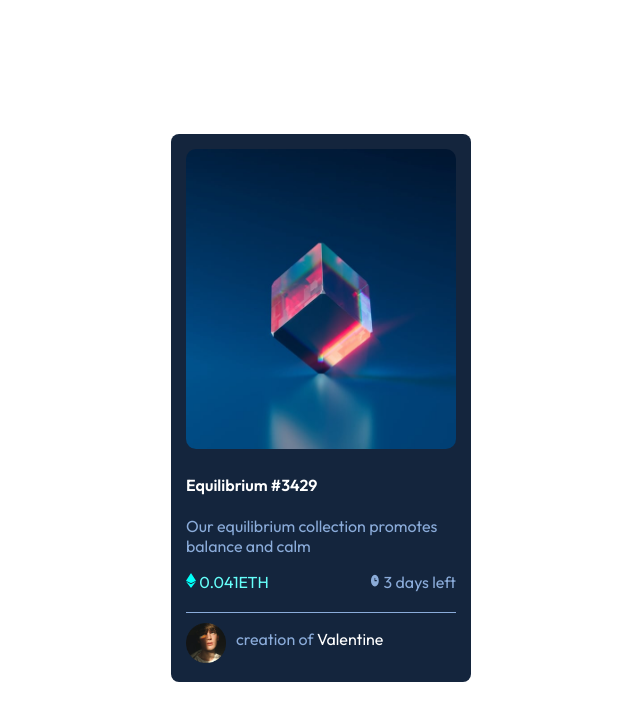
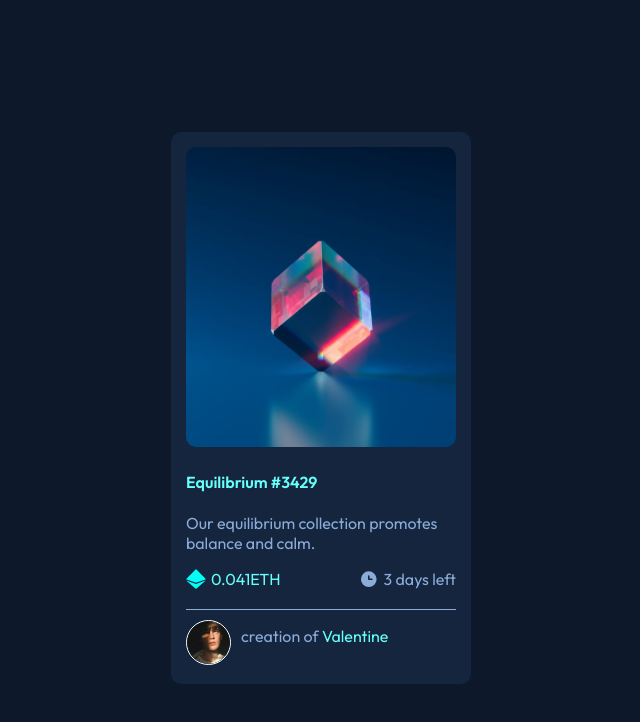
Before and after one commit to valentineudochukwu/valnftcard, a plain HTML site: page index.html in a window 1280 px wide. Shown: the whole page, without its empty margins (319-959 px from the left). Drawn offline with Linux system fonts and the light colour scheme.

Commit message:
add nft card

```diff
--- a/index.html
+++ b/index.html
@@ -13,9 +13,11 @@
 </head>
 <body>
     <div class="nft-card">
+
          <img src="/assets/image-equilibrium.jpg" alt="">
+
          <h4>Equilibrium #3429</h4>
-         <p>Our equilibrium collection promotes <br>balance and calm</p>
+         <p>Our equilibrium collection promotes <br>balance and calm.</p>
         <div class="icons">
             <div class="eth-icon">
              <img src="/assets/icon-ethereum.svg" alt=""> 0.041ETH
--- a/style.css
+++ b/style.css
@@ -8,6 +8,7 @@ body{
     min-height: 100vh;
     align-items: center;
     justify-content: center;
+    background-color:  hsl(217, 54%, 11%);
 }
 .nft-card{
     background-color:hsl(216, 50%, 16%);
@@ -15,30 +16,41 @@ body{
     padding: 15px;
     min-height: 350px;
     min-width: 300px;
-    border-radius: 8px;
+    border-radius: 10px;
 }
 .nft-card img{
     border-radius: 10px;
     height: 300px;
     width: 270px;
 }
+.nft-card img:hover{
+    cursor: pointer;
+}
 .icons img{
-    height: 15px;
-    width: 10px;
+    margin-right: 5px;
+    height: 20px;
+    width: 20px;
 }
 .icons{
     display: flex;
     justify-content: space-between;
 }
 .eth-icon{
+    display: flex;
+    align-items: center;
     color: hsl(178, 100%, 70%);
 }
 
 .clock-icon{
+    display: flex;
+    align-items: center;
     color:hsl(215, 51%, 70%) ;
 }
 .nft-card h4 {
-    color: white;
+    color: hsl(178, 100%, 70%);
+}
+.nft-card h4:hover{
+    cursor: pointer;
 }
 .nft-card p{
     color: hsl(215, 51%, 70%);
@@ -50,12 +62,17 @@ body{
 }
 .avatar img{
     margin-top: 10px;
-    height: 40px;
-    width: 40px;
+    height: 45px;
+    width: 45px;
+    border-radius: 50px;
+    border: 1px solid hsl(0, 0%, 100%);
 }
 .avatar p{
     margin-left: 10px;
 }
 .name{
-    color: white;
+    color: hsl(178, 100%, 70%);
 }
+.name:hover{
+    cursor: pointer;
+}
```
